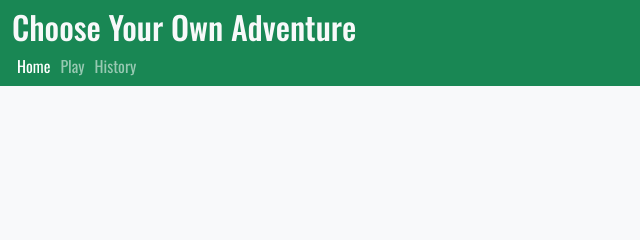
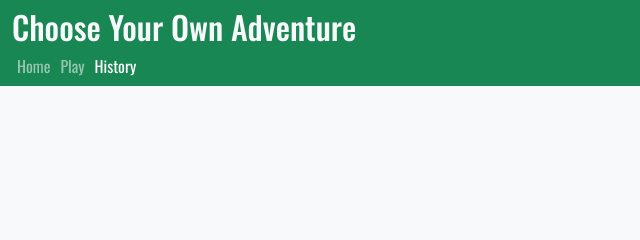
Before and after one commit to sadietayler/startup, a plain HTML site: page history.html in a window 1280 px wide. Shown: the top 240 px of the page, 0-640 px from the left. Drawn offline with nearby package versions, Linux system fonts and the light colour scheme.

Commit message:
fix menu on history page

```diff
--- a/history.html
+++ b/history.html
@@ -29,13 +29,13 @@
       <nav class="navbar navbar-dark">
         <menu class="navbar-nav">
           <li class="nav-item">
-            <a class="nav-link active" href="index.html">Home</a>
+            <a class="nav-link" href="index.html">Home</a>
           </li>
           <li class="nav-item">
             <a class="nav-link" href="play.html">Play</a>
           </li>
           <li class="nav-item">
-            <a class="nav-link" href="history.html">History</a>
+            <a class="nav-link active" href="history.html">History</a>
           </li>
         </menu>
       </nav>
```
